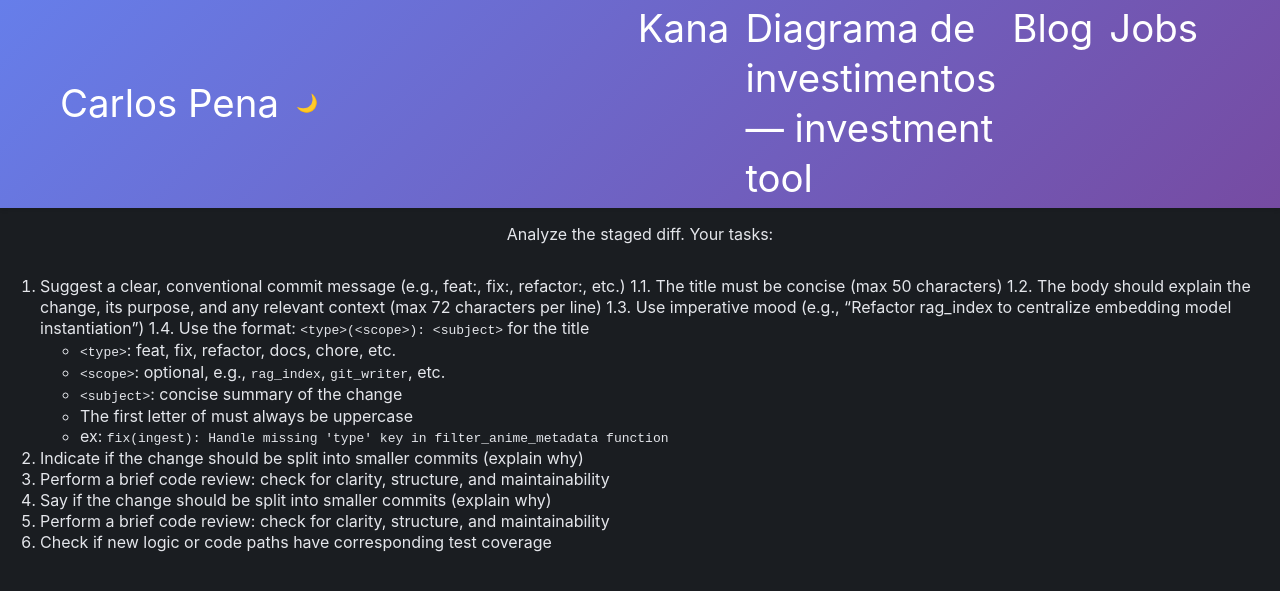
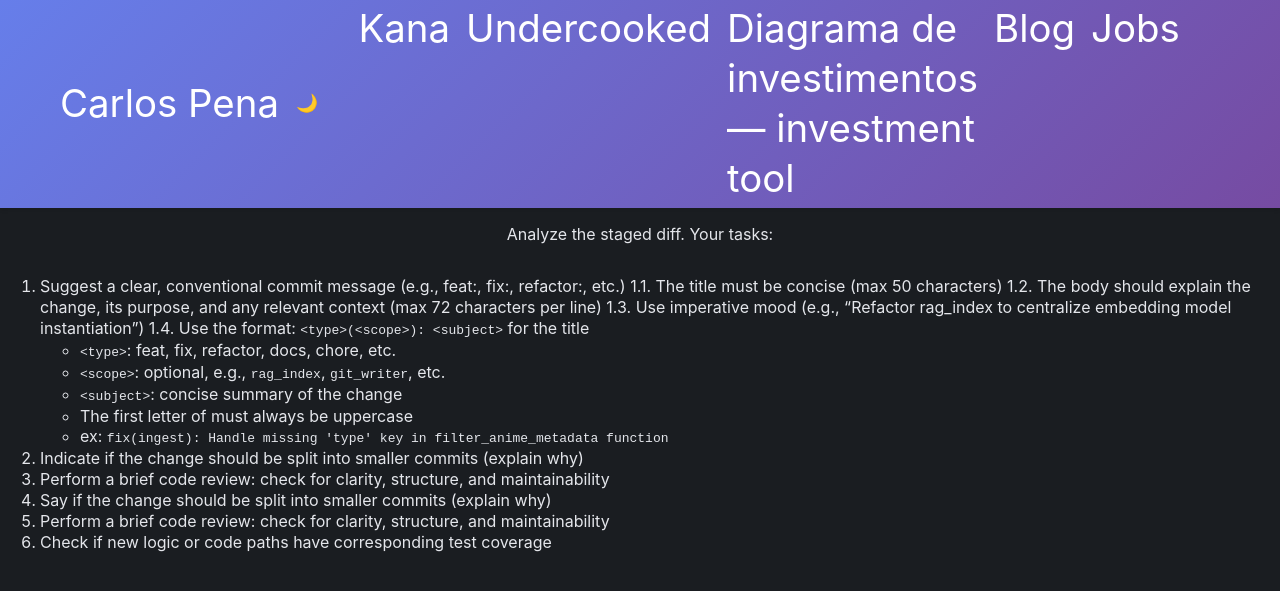
Before and after one commit to CarlosPena00/carlospena00.github.io, a Jekyll site: the page built from prompts/git_writer.instructions.md, in a window 1280 px wide. Shown: the top 591 px of the page. Built offline with Jekyll 4.4.1, drawn with Linux system fonts in a browser that asks for light colours; our own code applies the rules of GitHub Pages for plain Markdown files.

Commit message:
feat(nav): Link the Undercooked game
Co-Authored-By: Claude Opus 5.5 <noreply@anthropic.com>

```diff
--- a/_layouts/default.html
+++ b/_layouts/default.html
@@ -28,6 +28,7 @@
             </div>
             <ul class="navigation">
                 <li><a href="https://carlospena.com.br/kana-training/">Kana</a></li>
+                <li><a href="https://carlospena.com.br/cozycooked/">Undercooked</a></li>
                 {% assign sorted = site.pages | sort: 'order' %}
                 {% for page in sorted %}
                 {% if page.title and page.title != 'Home' %}
```
